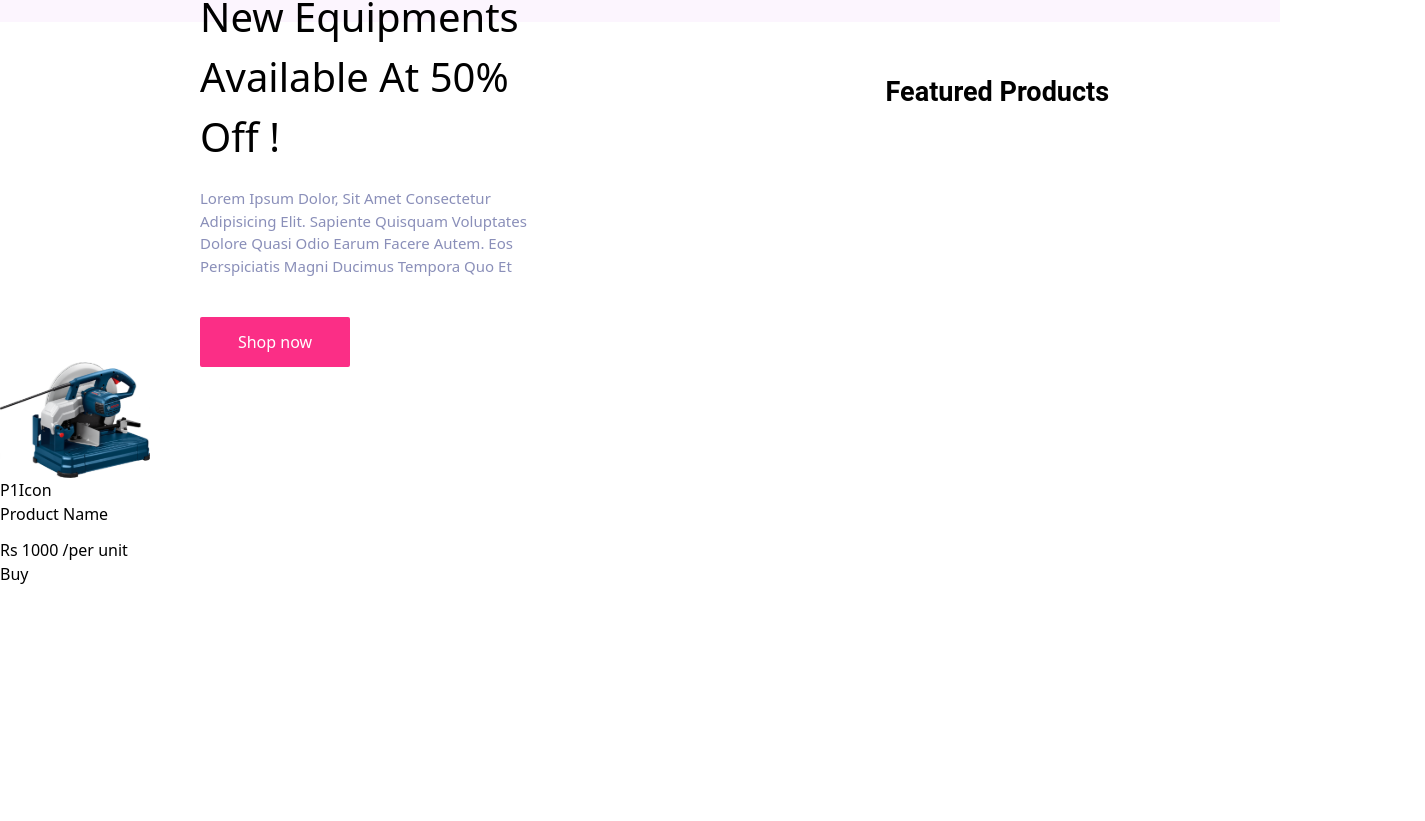
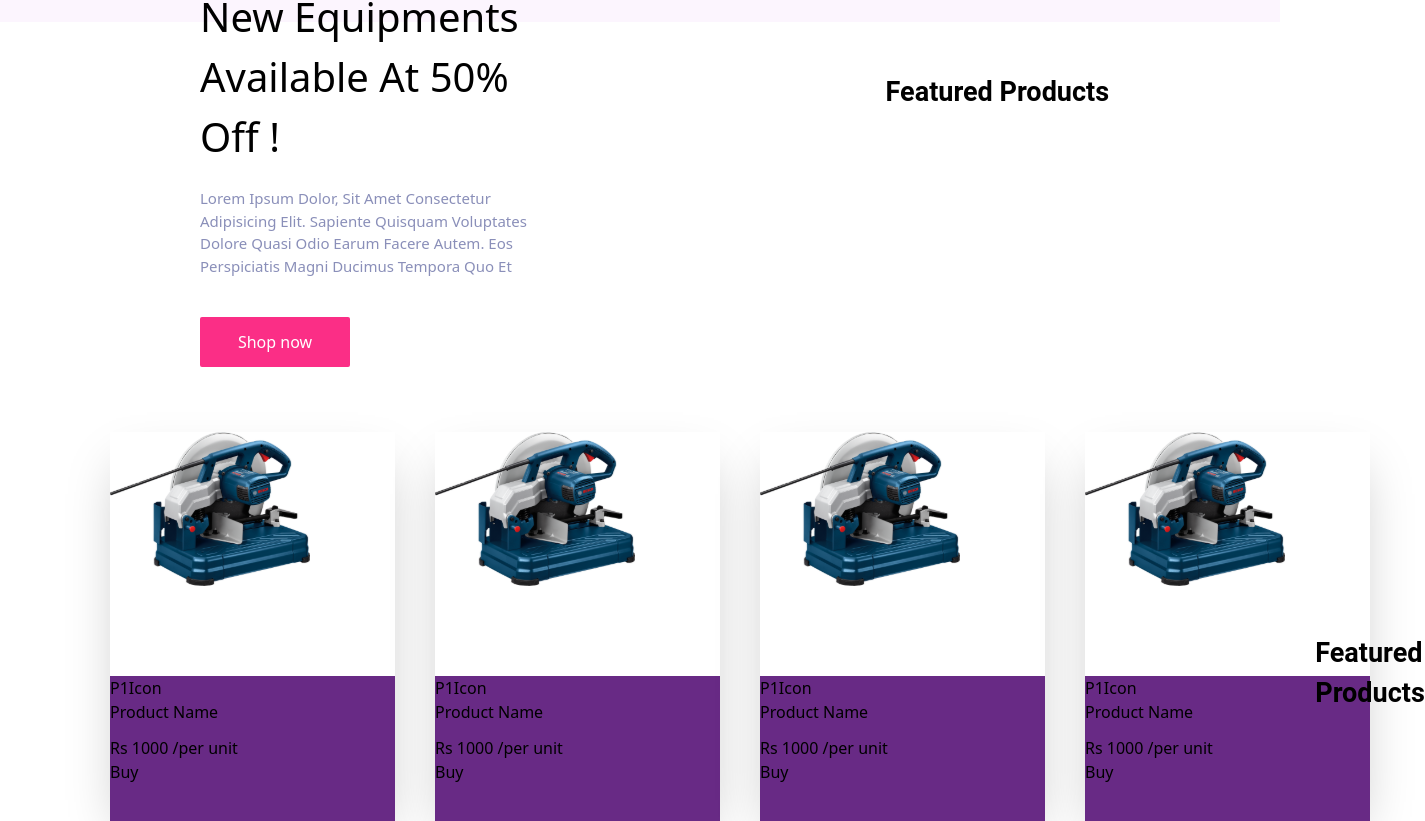
Before and after one commit to AthulBiju11/JERIN-MINI-PROJ, a React (Create React App) app in the folder frontend/: page / in a window 1280 px wide. Shown: the part 638-1459 px from the top of the page, 1425 px wide, since content can reach past the window. Before the commit the page ends 1224 px from the top, so only its background shows below. Built offline with nearby package versions, Linux system fonts and the light colour scheme.

Commit message:
edit required in card (featured)

```diff
--- a/frontend/src/components/Route/FeaturedProducts/FeaturedProducts.jsx
+++ b/frontend/src/components/Route/FeaturedProducts/FeaturedProducts.jsx
@@ -17,13 +17,19 @@ const FeaturedProducts = () => {
         </div>
         {/* Heading */}
 
-    <div>
-    <Card className='w-[150px]'>
-        <div className='img '>
+
+        {/* product card */}
+<div className='flex float-left mt-[70px] ml-[70px]'>
+
+    <div className='flex ml-10 w-[285px] h-[380px] bg-[#fff] sm:shadow-2xl'>
+
+    <Card>
+        <div className='img w-[200px] '>
            <img src = {eq1} alt='img' />
         </div>
 
         <CardBody>
+          <div className='mt-[90px] w-[285px] h-[145px] bg-[#682A85]'>
           <div className='cardtop d-flex align-items-center justify-content-between'>
 
             <span className='productName d-flex align-items-center gap-1'>
@@ -46,10 +52,162 @@ const FeaturedProducts = () => {
                 </Link>
               </button>
             </div>
+            </div>
       </CardBody>
       </Card>
+
+
+
+
+
+
+
     </div>
 
+    <div className='flex ml-10 w-[285px] h-[380px] bg-[#fff] sm:shadow-2xl'>
+
+    <Card>
+        <div className='img w-[200px] '>
+           <img src = {eq1} alt='img' />
+        </div>
+
+        <CardBody>
+          <div className='mt-[90px] w-[285px] h-[145px] bg-[#682A85]'>
+          <div className='cardtop d-flex align-items-center justify-content-between'>
+
+            <span className='productName d-flex align-items-center gap-1'>
+              P1
+            </span>
+
+            <span className='tourrating d-flex align-items-center gap-1'>
+                Icon
+            </span>
+            </div>
+
+            <h5 className='tourtitle'>
+              Product Name
+            </h5>
+            <div className='cardbottom d-flex align-items-center justify-content-between mt-3'>
+              <h5>Rs 1000 <span> /per unit</span></h5>
+              <button >
+                <Link to="/">
+                    Buy
+                </Link>
+              </button>
+            </div>
+            </div>
+      </CardBody>
+      </Card>
+
+
+
+
+
+
+
+    </div>
+
+    <div className='flex ml-10 w-[285px] h-[380px] bg-[#fff] sm:shadow-2xl'>
+
+    <Card>
+        <div className='img w-[200px] '>
+           <img src = {eq1} alt='img' />
+        </div>
+
+        <CardBody>
+          <div className='mt-[90px] w-[285px] h-[145px] bg-[#682A85]'>
+          <div className='cardtop d-flex align-items-center justify-content-between'>
+
+            <span className='productName d-flex align-items-center gap-1'>
+              P1
+            </span>
+
+            <span className='tourrating d-flex align-items-center gap-1'>
+                Icon
+            </span>
+            </div>
+
+            <h5 className='tourtitle'>
+              Product Name
+            </h5>
+            <div className='cardbottom d-flex align-items-center justify-content-between mt-3'>
+              <h5>Rs 1000 <span> /per unit</span></h5>
+              <button >
+                <Link to="/">
+                    Buy
+                </Link>
+              </button>
+            </div>
+            </div>
+      </CardBody>
+      </Card>
+
+
+
+
+
+
+
+    </div>
+
+    <div className='flex ml-10 w-[285px] h-[380px] bg-[#fff] sm:shadow-2xl'>
+
+    <Card>
+        <div className='img w-[200px] '>
+           <img src = {eq1} alt='img' />
+        </div>
+
+        <CardBody>
+          <div className='mt-[90px] w-[285px] h-[145px] bg-[#682A85]'>
+          <div className='cardtop d-flex align-items-center justify-content-between'>
+
+            <span className='productName d-flex align-items-center gap-1'>
+              P1
+            </span>
+
+            <span className='tourrating d-flex align-items-center gap-1'>
+                Icon
+            </span>
+            </div>
+
+            <h5 className='tourtitle'>
+              Product Name
+            </h5>
+            <div className='cardbottom d-flex align-items-center justify-content-between mt-3'>
+              <h5>Rs 1000 <span> /per unit</span></h5>
+              <button >
+                <Link to="/">
+                    Buy
+                </Link>
+              </button>
+            </div>
+            </div>
+      </CardBody>
+      </Card>
+
+
+
+
+
+
+
+    </div>
+
+
+</div>
+{/* product card */}
+
+
+
+{/* Heading */}
+<div className={`${Styles.section}`}>
+            <div className={`${Styles.heading} mt-[500px] flex justify-center`}>
+                <h1>
+                    Featured Products
+                </h1>
+            </div>
+        </div>
+        {/* Heading */}
     </div>
   )
 }
```
